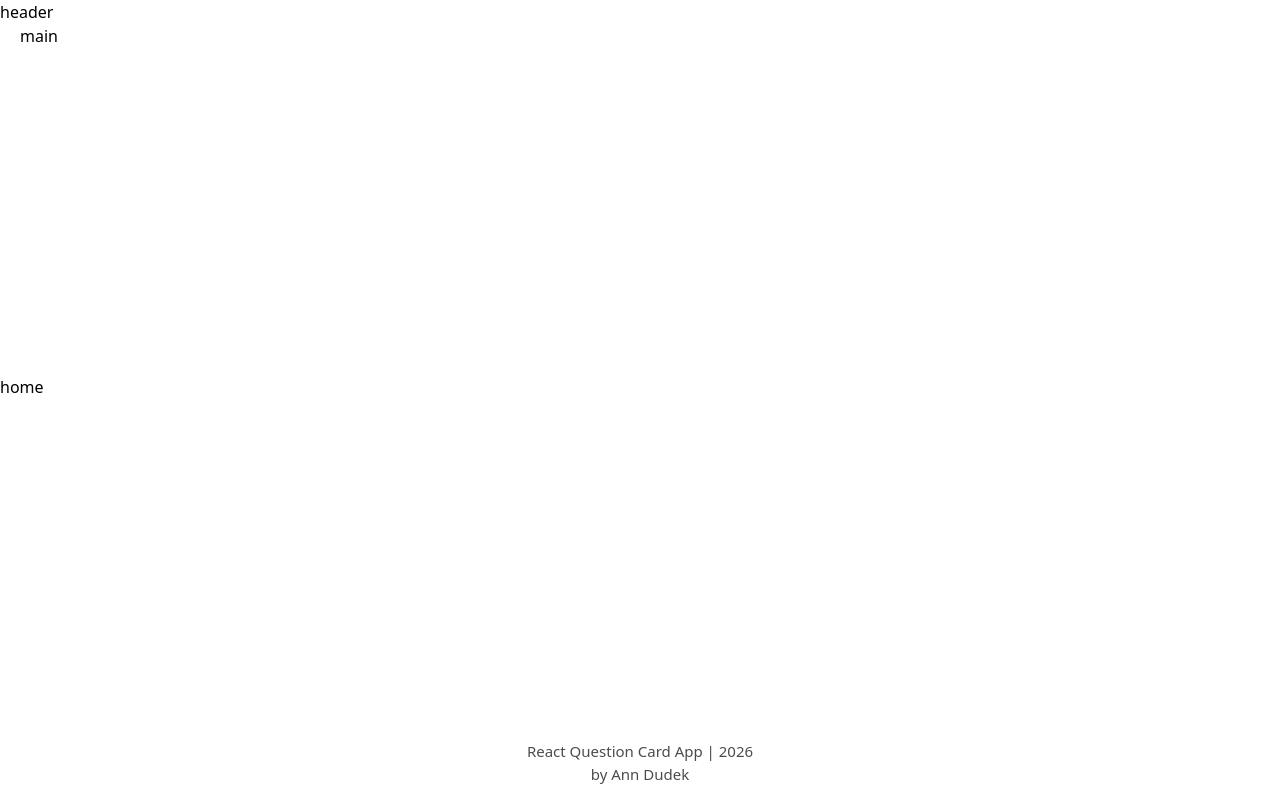
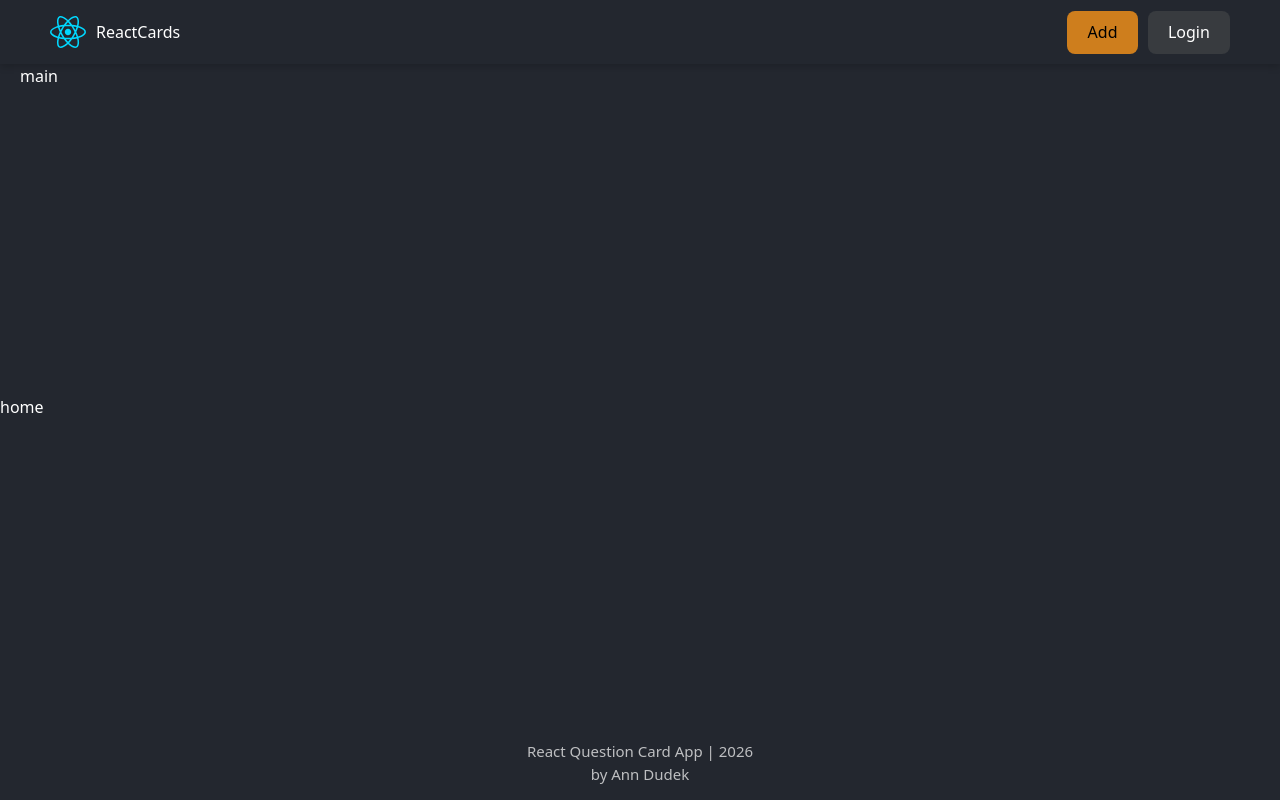
Before and after one commit to anndudek/react-pet, a React (Vite) app: page / in a window 1280 px wide. Built offline with nearby package versions, Linux system fonts and the light colour scheme.

Commit message:
header and button development

```diff
--- a/src/components/Button/Button.jsx
+++ b/src/components/Button/Button.jsx
@@ -1,14 +1,10 @@
-import {  } from 'react';
-import classes from './Button.module.css';
+import {} from "react";
+import classes from "./Button.module.css";
 
-export const Button = (props) => {
-  const isPrimary = true;
+export const Button = ({ onClick, isActive, isDisabled, children }) => {
   return (
-    <button
-      className={`${classes.btn} ${isPrimary ? classes.primary : ""}`}
-      onClick={props.onClick}
-    >
-      {props.children}
+    <button className={`${classes.btn} ${isActive ? classes.active : ""}`} onClick={onClick} disabled={isDisabled}>
+      {children}
     </button>
   );
 };
--- a/src/components/Button/Button.module.css
+++ b/src/components/Button/Button.module.css
@@ -1,7 +1,31 @@
 .btn {
-    background-color: bisque;
+    border-radius: 8px;
+    border: 1px solid transparent;
+    padding: 0.6em 1.2em;
+    font-size: 1em;
+    font-weight: 500;
+    font-family: inherit;
+    background-color: var(--btn-bg-color);
+    color: var(--btn-text-color);
+    cursor: pointer;
+    transition: border-color 0.25s;
 }
 
-.primary {
-    background-color: aquamarine;
+.btn:hover {
+    border-color: #2f2f2f;
 }
+
+.btn:focus,
+.btn:focus-visible {
+    outline: 4px auto #2f2f2f;
+}
+
+.btn:disabled {
+    opacity: .5;
+    pointer-events: none;
+}
+
+.active {
+    color: #000;
+    background-color: #ce7e1d;
+}
--- /dev/null
+++ b/src/components/Button/index.jsx
@@ -0,0 +1 @@
+export { Button } from "./Button";
--- /dev/null
+++ b/src/components/Header/Header.jsx
@@ -0,0 +1,19 @@
+import {} from "react";
+import { Button } from "../Button";
+import cls from "./Header.module.css";
+import reactLogo from "../../assets/react.svg";
+
+export const Header = () => {
+  return (
+    <header className={cls.header}>
+      <p>
+        <img src={reactLogo} alt="react logo" />
+        <span>ReactCards</span>
+      </p>
+      <div className={cls.headerButtons}>
+        <Button isActive={true}>Add</Button>
+        <Button>Login</Button>
+      </div>
+    </header>
+  );
+};
--- /dev/null
+++ b/src/components/Header/Header.module.css
@@ -0,0 +1,27 @@
+.header {
+    width: 100%;
+    height: 70px;
+    background-color: var(--main-bg-color);
+    padding: 0 50px;
+    display: flex;
+    justify-content: space-between;
+    align-items: center;
+    box-shadow: 0 2px 8px 0 rgba(0, 0, 0, .2);
+
+    p {
+        text-transform: capitalize;
+        display: flex;
+        justify-content: center;
+        align-items: center;
+        gap: 10px;
+        cursor: pointer;
+        user-select: none;
+    }
+}
+
+.headerButtons {
+    display: flex;
+    justify-content: center;
+    align-items: center;
+    gap: 10px;
+}
--- /dev/null
+++ b/src/components/Header/index.jsx
@@ -0,0 +1 @@
+export { Header } from "./Header";
--- a/src/components/MainLayout/MainLayout.jsx
+++ b/src/components/MainLayout/MainLayout.jsx
@@ -1,12 +1,13 @@
 import {} from "react";
 import cls from "./MainLayout.module.css";
 import { Outlet } from "react-router-dom";
+import { Header } from "../Header";
 
 export const MainLayout = () => {
   const currentYear = new Date().getFullYear();
   return (
     <div className={cls.mainLayout}>
-      <header>header</header>
+      <Header />
       <div className={cls.mainWrapper}>
         <main className={cls.main}>main</main>
         <Outlet />
--- a/src/index.css
+++ b/src/index.css
@@ -1,6 +1,10 @@
 :root {
   --main-bg-color: #23272f;
   --text-color: #fff;
+
+  --btn-bg-color: #383b3f;
+  --btn-text-color: #fff;
+
   font-family: system-ui, Avenir, Helvetica, Arial, sans-serif;
   line-height: 1.5;
   font-weight: 400;
@@ -33,12 +37,18 @@
   :root {
     --main-bg-color: #fff;
     --text-color: #000;
+
+    --btn-bg-color: #16444f;
+    --btn-text-color: #57c4dc;
   }
 }
 
-@media (prefers-color-scheme: dark) {
+@media (prefers-color-scheme: light) {
   :root {
     --main-bg-color:#23272f;
     --text-color: #fff;
+
+    --btn-bg-color: #383b3f;
+    --btn-text-color: #fff;
   }
 }
```
